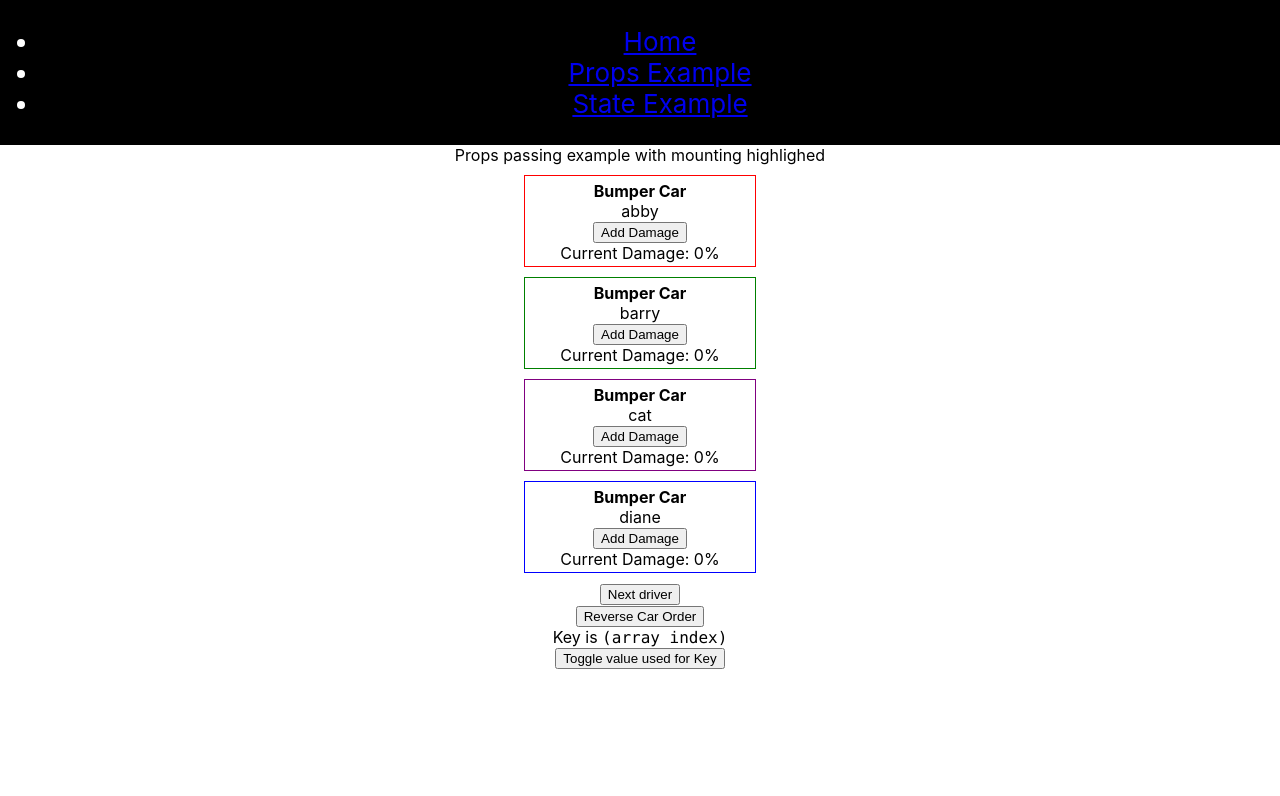
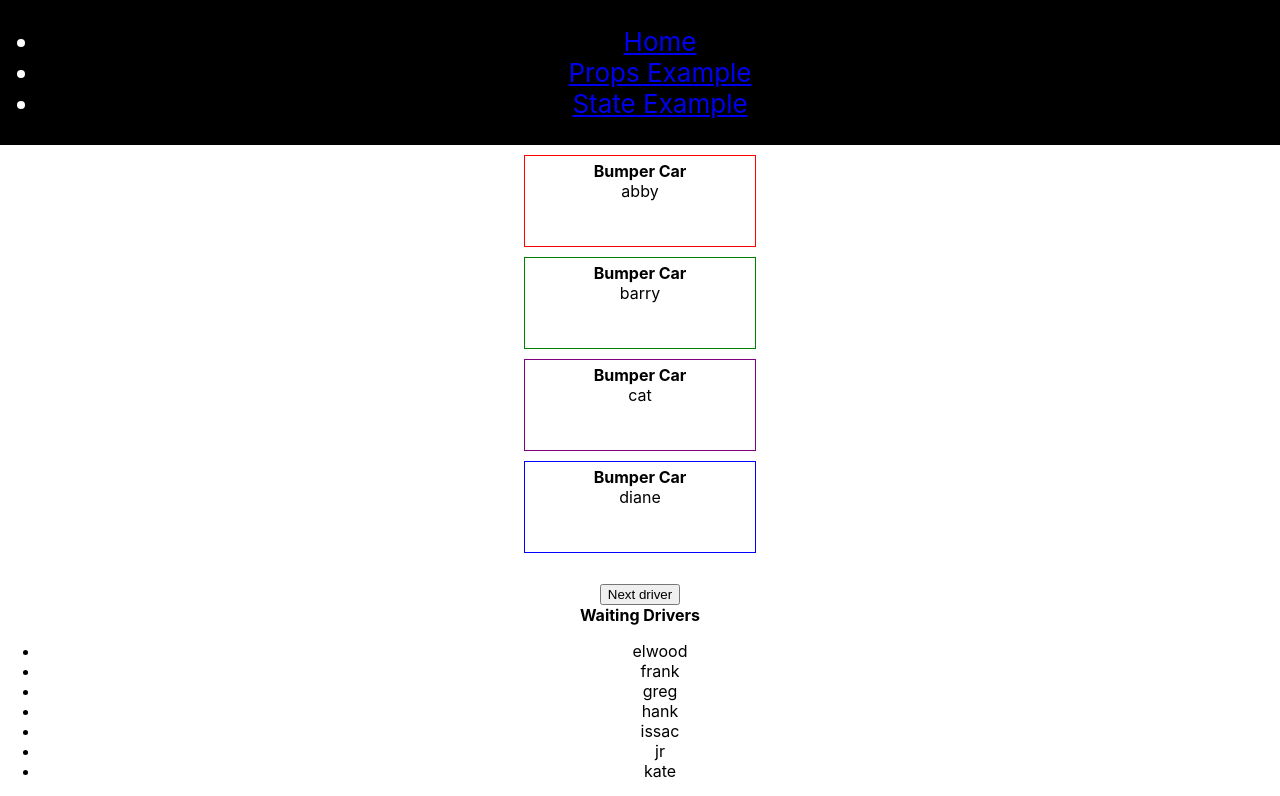
Before and after one commit to salcode/reactjs-mount-render-key, a React (Create React App) app: page /props-page in a window 1280 px wide. Shown: the top 796 px of the page. Built offline with nearby package versions, Linux system fonts and the light colour scheme.

Commit message:
Build out PropsPage component

```diff
--- a/src/App.js
+++ b/src/App.js
@@ -51,7 +51,10 @@ function App() {
           <Switch>
             <Route
               path="/props-page"
-              component={() => <PropsPage />}
+              component={() => <PropsPage
+                cars={originalCars}
+                drivers={drivers}
+              />}
             />
             <Route
               path="/state-page"
--- a/src/components/PropsPage/index.js
+++ b/src/components/PropsPage/index.js
@@ -1,5 +1,36 @@
-export default function PropsPage() {
+import { useState } from 'react';
+import BumperCar from '../StatelessBumperCar';
+import WaitingDrivers from '../WaitingDrivers';
+
+export default function PropsPage({cars, drivers}) {
+  const [driverIndex, setDriverIndex] = useState(0);
   return (
-    <div>Props passing example with mounting highlighed</div>
+    <div>
+      {
+        cars.map((car, i) => (
+          <BumperCar
+          color={car.color}
+          driver={drivers[(driverIndex+i) % drivers.length]}
+          />
+        ))
+      }
+      <br />
+      <button
+        onClick={() => setDriverIndex(
+          (current) =>
+            current < (drivers.length - 1) ?
+              ++current : 0
+        )}
+      >
+        Next driver
+      </button>
+      <br />
+      <strong>Waiting Drivers</strong>
+      <WaitingDrivers
+        driverIndex={driverIndex}
+        drivers={drivers}
+        numberOfCars={cars.length}
+      />
+    </div>
   );
 }
```
